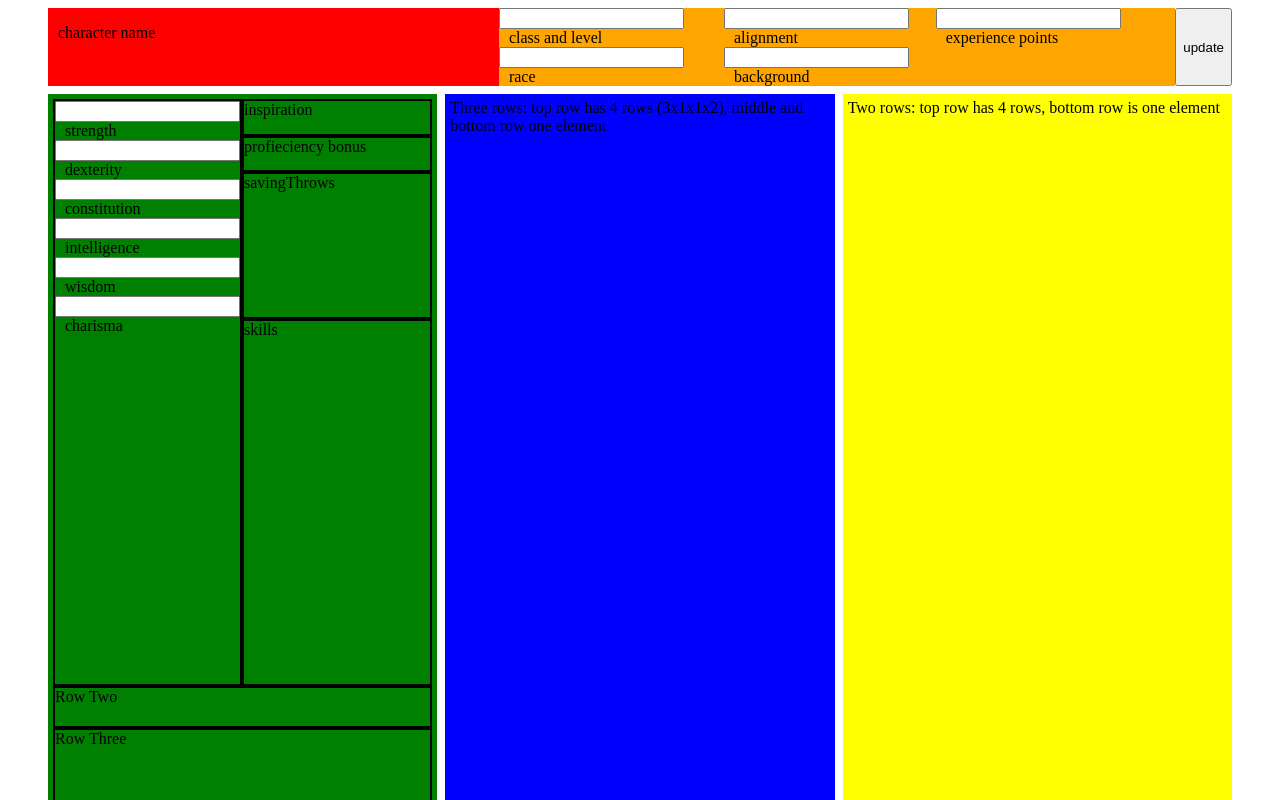
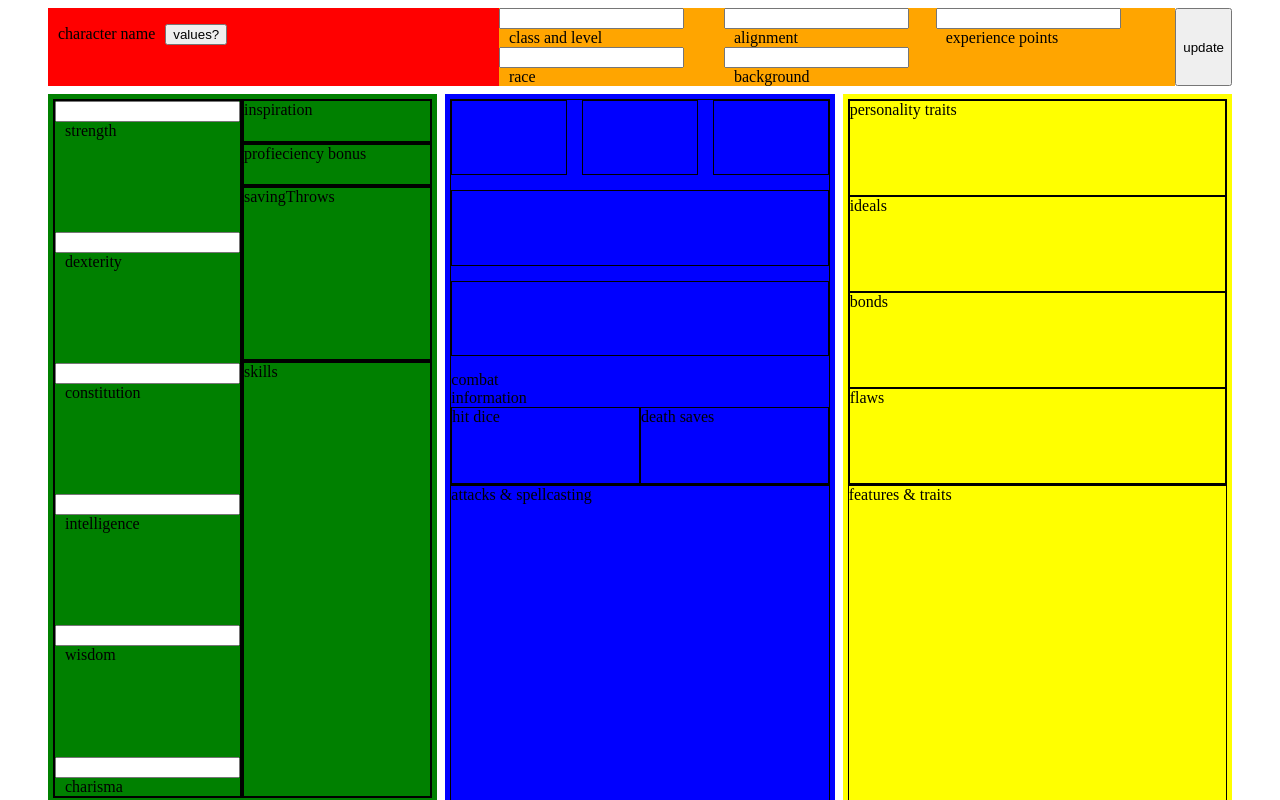
Before and after one commit to Justin-Koningsberger/d-and-d-characters, a React (Create React App) app: page /characters/1 in a window 1280 px wide. Shown: the top 800 px of the page. Built offline with nearby package versions, Linux system fonts and the light colour scheme; no server answers.

Commit message:
Overall layout, good for now

```diff
--- a/src/components/Character.js
+++ b/src/components/Character.js
@@ -27,25 +27,32 @@ const Character = () => {
   }, [id])
 
   const updateCharacter = (data) => {
-    const updatedCharacter = { ...character, attributes: data }
-    setCharacter(updatedCharacter)
+    const characterToUpdate = character
+    Object.assign(characterToUpdate.attributes, data)
+
+    try {
+      // console.log('updating', characterToUpdate)
+      saveCharacter(characterToUpdate)
+      setCharacter(characterToUpdate)
+    }
+    catch (e) {
+      console.error('Uh oh...', e)
+    }
   }
 
-  const saveCharacter = async () => {
+  const saveCharacter = async (characterToSave) => {
     const id = character.id
-    await axios.put(`${baseUrl}/${id}`, character)
+    await axios.put(`${baseUrl}/${id}`, characterToSave)
   }
 
   return (
-    <div style={{ height: '1080px' }}>
+    <div style={{ height: '1280px' }}>
       <CharacterOverview character={character} updateCharacter={updateCharacter} />
       <div style={ {display: 'flex', height: '80%', margin: '40px', marginTop: 0} } className="rowContainer">
         <LeftRow character={character} updateCharacter={updateCharacter} />
         <MiddleRow character={character} updateCharacter={updateCharacter} />
         <RightRow character={character} updateCharacter={updateCharacter} />
       </div>
-      <button onClick={() => console.log(character)}>values?</button>
-      <button onClick={() => saveCharacter()}>save</button>
     </div>
   )
 }
--- a/src/components/CharacterOverview.css
+++ b/src/components/CharacterOverview.css
@@ -8,12 +8,12 @@ label {
     margin-left: 40px;
 }
 
-.character-name {
+.characterName {
     flex: 1;
     background-color: red;
 }
 
-.character-overview {
+.characterOverview {
     flex: 1.5;
     background-color: orange;
     display: flex;
--- a/src/components/CharacterOverview.js
+++ b/src/components/CharacterOverview.js
@@ -30,15 +30,16 @@ const CharacterOverview = ({ character, updateCharacter }) => {
 
   return (
     <div className="container">
-      <div className="character-name">
+      <div className="characterName">
         <p style={{ paddingLeft: '10px'}}>
           {character?.name}
         </p>
-        <label htmlFor="character-name">
+        <label>
           character name
         </label>
+        <button onClick={() => console.log('character object:', character)}>values?</button>
       </div>
-      <div className="character-overview">
+      <div className="characterOverview">
         <div className="row">
           <div className="charClass">
             <input
@@ -77,9 +78,11 @@ const CharacterOverview = ({ character, updateCharacter }) => {
         <div className="row">
           <div>
             <input
+              type="number"
+              min="0"
               className="charExperience"
               value={charExperience}
-              onChange={ e => setCharExperience(parseInt(e.target.value)) }>
+              onChange={ e => setCharExperience(e.target.value) }>
             </input>
             <label>experience points</label>
           </div>
--- /dev/null
+++ b/src/components/LeftRow.css
@@ -0,0 +1,53 @@
+.leftRow {
+  flex: 1;
+  background-color: green;
+  padding: 5px;
+  margin: 8px 0px 8px 0px;
+  display: grid;
+  grid-template-rows: 7fr 0.5fr 2.5fr;
+}
+
+#skills {
+  display: grid;
+  grid-template-columns: 1fr 3fr;
+
+}
+
+#abilityScores {
+  border: 2px solid black;
+  display: grid;
+  grid-template-rows: repeat(5, 1fr);
+}
+
+#subSkills {
+  display: grid;
+  grid-template-rows: 1fr 1fr 4fr 10fr;
+}
+
+.inspiration {
+  border: 2px solid black;
+}
+
+.proficiencyBonus {
+  border: 2px solid black;
+}
+
+.savingThrows {
+  border: 2px solid black;
+  display: grid;
+  grid-template-columns: 1fr;
+}
+
+.skills {
+  border: 2px solid black;
+  display: grid;
+  grid-template-columns: 1fr;
+}
+
+#rowTwo {
+  border: 2px solid black;
+}
+
+#langAndProf {
+  border: 2px solid black;
+}
--- a/src/components/LeftRow.js
+++ b/src/components/LeftRow.js
@@ -1,85 +1,45 @@
 import React from 'react'
+import './LeftRow.css'
 
 const LeftRow = () => {
-  // Time to start a separate css file methinks..
-  const leftRowStyle = {
-    flex: 1,
-    backgroundColor: 'green',
-    padding: '5px',
-    margin: '8px 0px 8px 0px',
-    display: 'grid',
-    gridTemplateRows: '7fr 0.5fr 2.5fr'
-  }
-
-  const rowOne = {
-    display: 'grid',
-    gridTemplateColumns: '1fr 3fr'
-
-  }
-
-  const columnOne = {
-    border: '2px solid black',
-  }
-
-  const columnTwo = {
-    display: 'grid',
-    gridTemplateRows: '1fr 1fr 4fr 10fr'
-  }
-
-  const inspiration = {
-    border: '2px solid black'
-  }
-
-  const proficiencyBonus = {
-    border: '2px solid black'
-  }
-
-  const savingThrows = {
-    border: '2px solid black',
-    display: 'grid',
-    gridTemplateColumns: '1fr'
-  }
-
-  const skills = {
-    border: '2px solid black',
-    display: 'grid',
-    gridTemplateColumns: '1fr'
-  }
-
-  const rowTwo = {
-    border: '2px solid black'
-  }
-
-  const rowThree = {
-    border: '2px solid black'
-  }
-
   return (
-    <div style={leftRowStyle} className="leftRow">
-      <div style={rowOne} id="rowOne">
-        <div style={columnOne} id="columnOne">
+    <div className="leftRow">
+      <div id="skills">
+        <div id="abilityScores">
+          <div>
             <input id="strength"></input>
             <label>strength</label>
+          </div>
+          <div>
             <input id="dexterity"></input>
             <label>dexterity</label>
+          </div>
+          <div>
             <input id="constitution"></input>
             <label>constitution</label>
+          </div>
+          <div>
             <input id="intelligence"></input>
             <label>intelligence</label>
+          </div>
+          <div>
             <input id="wisdom"></input>
             <label>wisdom</label>
+          </div>
+          <div>
             <input id="charisma"></input>
             <label>charisma</label>
           </div>
-        <div style={columnTwo} id="columnTwo">
-          <div style={inspiration} className="inspiration">inspiration</div>
-          <div style={proficiencyBonus} className="proficiencyBonus">profieciency bonus</div>
-          <div style={savingThrows} className="savingThrows">savingThrows</div>
-          <div style={skills} className="skills">skills</div>
+        </div>
+        <div id="subSkills">
+          <div className="inspiration">inspiration</div>
+          <div className="proficiencyBonus">profieciency bonus</div>
+          <div className="savingThrows">savingThrows</div>
+          <div className="skills">skills</div>
         </div>
       </div>
-      <div style={rowTwo} id="rowTwo"> Row Two</div>
-      <div style={rowThree} id="rowThree"> Row Three</div>
+      <div id="passiveSkills">passive skills I think</div>
+      <div id="langAndProf">languages & proficiencies</div>
     </div>
   )
 }
--- /dev/null
+++ b/src/components/MiddleRow.css
@@ -0,0 +1,38 @@
+.middleRow div {
+  border: 1px solid black;
+}
+
+.middleRow {
+    flex: 1;
+    background-color: blue;
+    padding: 5px;
+    margin: 8px;
+    display: grid;
+    grid-template-rows: 6fr 5fr 4.5fr;
+}
+
+#hackyStuff {
+    display: grid;
+    grid-template-rows: 4fr 1fr;
+}
+
+#combatInformation1 {
+    display: grid;
+    grid-template-columns: repeat(3, 1fr);
+    grid-template-rows: repeat(3, 1fr);
+    grid-column-gap: 15px;
+    grid-row-gap: 15px;
+    border: 0px;
+}
+
+#combatInformation2 {
+    display: grid;
+    grid-template-columns: repeat(2, 1fr);
+    border: 0px;
+}
+
+#div1 { grid-area: 1 / 1 / 2 / 2; }
+#div2 { grid-area: 1 / 2 / 2 / 3; }
+#div3 { grid-area: 1 / 3 / 2 / 4; }
+#div4 { grid-area: 2 / 1 / 3 / 4; }
+#div5 { grid-area: 3 / 1 / 4 / 4; }
--- a/src/components/MiddleRow.js
+++ b/src/components/MiddleRow.js
@@ -1,16 +1,27 @@
 import React from 'react'
+import './MiddleRow.css'
 
 const MiddleRow = () => {
-  const style = {
-    flex: 1,
-    backgroundColor: 'blue',
-    padding: '5px',
-    margin: '8px'
-  }
-
   return (
-    <div style={style} className="container">
-      Three rows: top row has 4 rows (3x1x1x2), middle and bottom row one element
+    <div className="middleRow">
+      <div id="hackyStuff">
+        <div id="combatInformation1">
+          combat information
+          <div id="div1"></div>
+          <div id="div2"></div>
+          <div id="div3"></div>
+          <div id="div4"></div>
+          <div id="div5"></div>
+        </div>
+        <div id="combatInformation2">
+          <div id="hitDice">hit dice</div>
+          <div id="deathSaves">death saves</div>
+        </div>
+      </div>
+      <div id="attacksAndSpells">
+        attacks & spellcasting
+      </div>
+      <div id="equipment">equipment</div>
     </div>
   )
 }
--- /dev/null
+++ b/src/components/RightRow.css
@@ -0,0 +1,17 @@
+.rightRow div {
+  border: 1px solid black;
+}
+
+.rightRow {
+    flex: 1;
+    background-color: yellow;
+    margin: 8px 0px 8px 0px;
+    padding: 5px;
+    display: grid;
+    grid-template-rows: 6fr 9.5fr;
+}
+
+#personalStuff {
+    display: grid;
+    grid-template-rows: repeat(4 1fr)
+}
--- a/src/components/RightRow.js
+++ b/src/components/RightRow.js
@@ -1,16 +1,18 @@
 import React from 'react'
+import './RightRow.css'
 
 const RightRow = () => {
-  const style = {
-    flex: 1,
-    backgroundColor: 'yellow',
-    margin: '8px 0px 8px 0px',
-    padding: '5px'
-  }
-
   return (
-    <div style={style} className="container">
-      Two rows: top row has 4 rows, bottom row is one element
+    <div className="rightRow">
+      <div id="personalStuff">
+        <div id="personalityTraits">personality traits</div>
+        <div id="ideals">ideals</div>
+        <div id="bonds">bonds</div>
+        <div id="flaws">flaws</div>
+      </div>
+      <div id="featuresTraits">
+        features & traits
+      </div>
     </div>
   )
 }
```
Also changed, not shown: 1 other file (tests, documents, lock files or other folders). Lines whose indentation alone changed are shown as unchanged.
